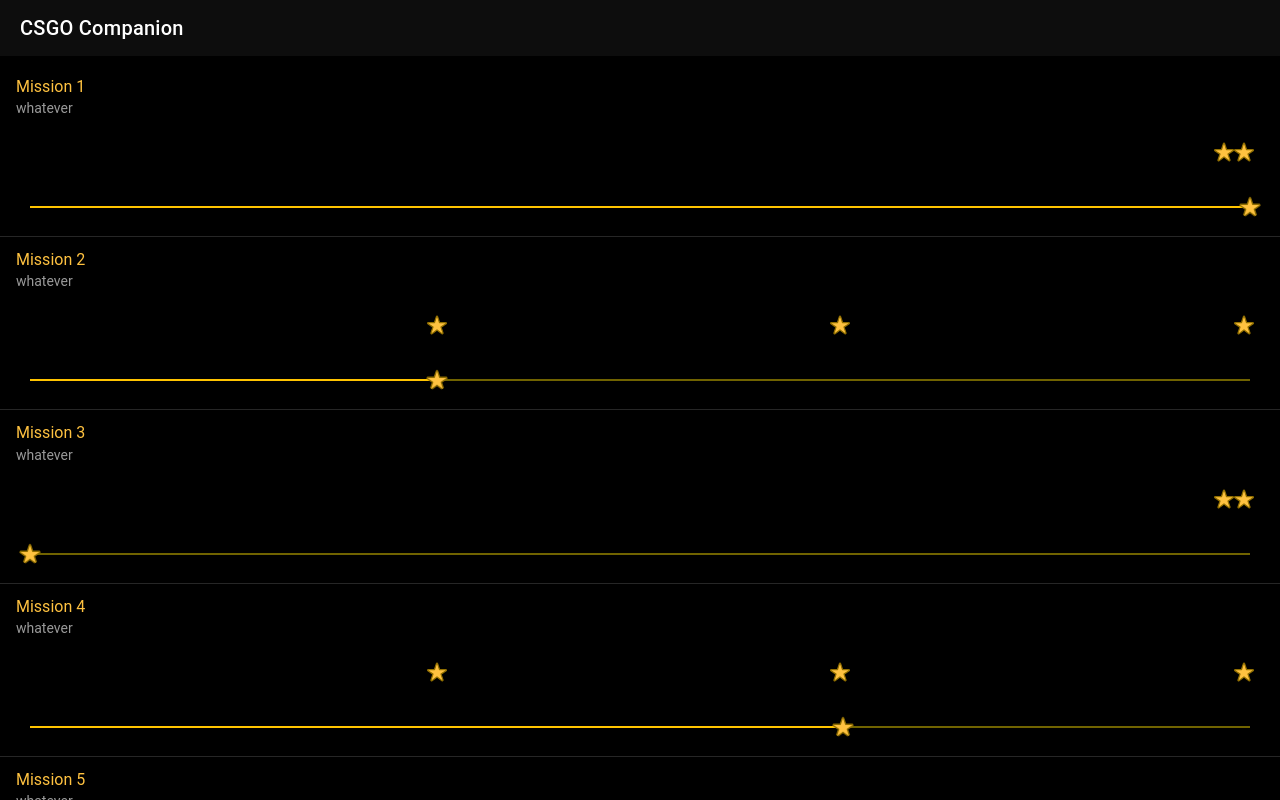
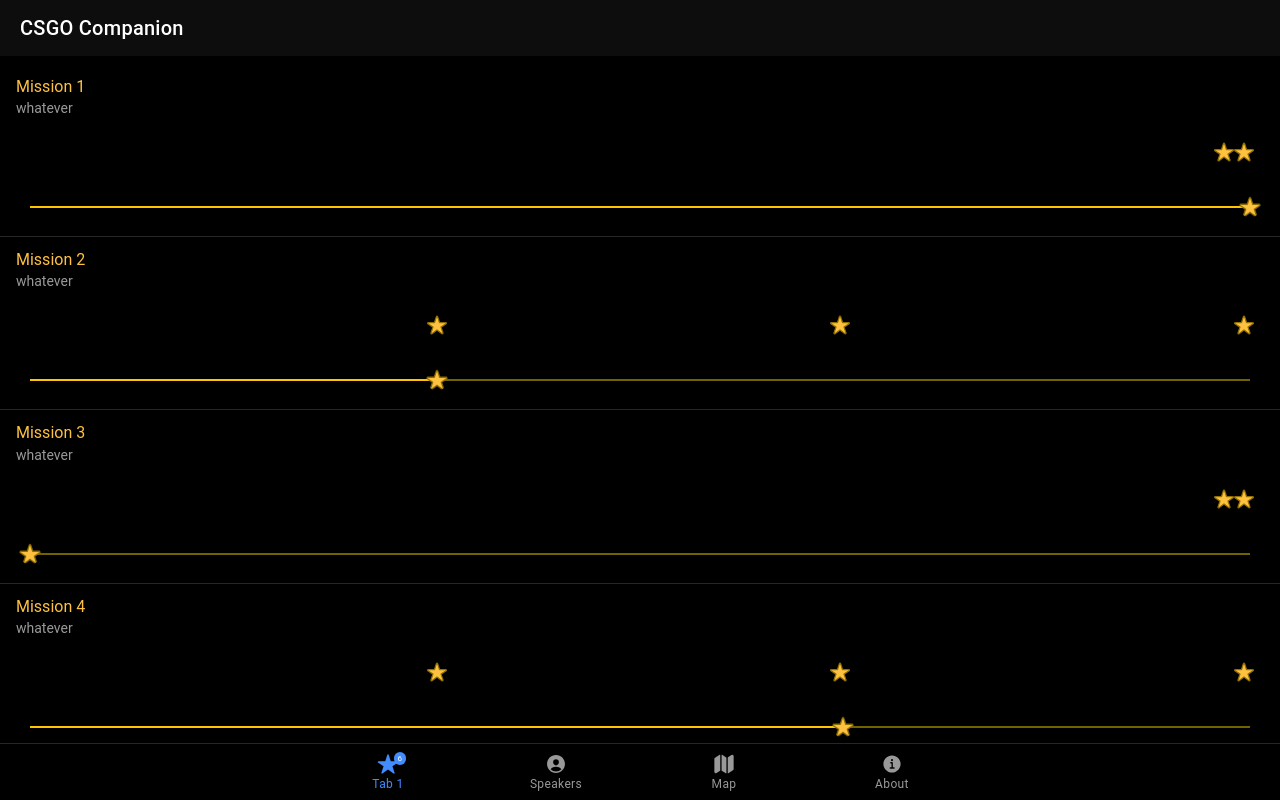
Before and after one commit to diwapno/CSGOCompanion, a React (Create React App) app: page /home in a window 1280 px wide. Built offline with nearby package versions, Linux system fonts and the light colour scheme.

Commit message:
Initial tabbar setup

```diff
--- a/src/App.tsx
+++ b/src/App.tsx
@@ -1,6 +1,6 @@
 import React from 'react';
 import { Redirect, Route } from 'react-router-dom';
-import { IonApp, IonRouterOutlet } from '@ionic/react';
+import { IonApp, IonBadge, IonIcon, IonLabel, IonRouterOutlet, IonTabBar, IonTabButton, IonTabs } from '@ionic/react';
 import { IonReactRouter } from '@ionic/react-router';
 import Home from './pages/Home';
 
@@ -22,14 +22,41 @@
 
 /* Theme variables */
 import './theme/variables.css';
+import { star, personCircle, map, informationCircle } from 'ionicons/icons';
 
 const App: React.FC = () => (
   <IonApp>
     <IonReactRouter>
-      <IonRouterOutlet>
-        <Route path="/home" component={Home} exact={true} />
-        <Route exact path="/" render={() => <Redirect to="/home" />} />
-      </IonRouterOutlet>
+      <IonTabs>
+        <IonRouterOutlet>
+          <Route path="/home" component={Home} exact={true} />
+          <Route path="/tab2" component={Home} exact={true} />
+          <Route path="/tab3" component={Home} />
+          <Route exact path="/" render={() => <Redirect to="/home" />} />
+        </IonRouterOutlet>
+        <IonTabBar slot="bottom">
+          <IonTabButton tab="home" href="/home">
+            <IonIcon icon={star} />
+            <IonLabel>Tab 1</IonLabel>
+            <IonBadge>6</IonBadge>
+          </IonTabButton>
+
+          <IonTabButton tab="speakers" href="/tab2">
+            <IonIcon icon={personCircle} />
+            <IonLabel>Speakers</IonLabel>
+          </IonTabButton>
+
+          <IonTabButton tab="map" href="/tab3">
+            <IonIcon icon={map} />
+            <IonLabel>Map</IonLabel>
+          </IonTabButton>
+
+          <IonTabButton tab="about" href="/tab4">
+            <IonIcon icon={informationCircle} />
+            <IonLabel>About</IonLabel>
+          </IonTabButton>
+        </IonTabBar>
+      </IonTabs>
     </IonReactRouter>
   </IonApp>
 );
--- a/src/components/MissionItem.tsx
+++ b/src/components/MissionItem.tsx
@@ -1,4 +1,4 @@
-import { IonButton, IonCol, IonContent, IonGrid, IonIcon, IonInput, IonItem, IonLabel, IonProgressBar, IonRange, IonRow } from '@ionic/react';
+import { IonCol, IonGrid, IonIcon, IonItem, IonLabel, IonRange, IonRow } from '@ionic/react';
 import { star } from 'ionicons/icons'
 import React from 'react';
 import './MissionItem.css';
--- a/src/pages/Home.tsx
+++ b/src/pages/Home.tsx
@@ -1,5 +1,4 @@
 import { IonContent, IonHeader, IonList, IonPage, IonTitle, IonToolbar } from '@ionic/react';
-import { attachProps } from '@ionic/react/dist/types/components/utils';
 import React from 'react';
 import MissionItem from '../components/MissionItem';
 import './Home.css';
```
